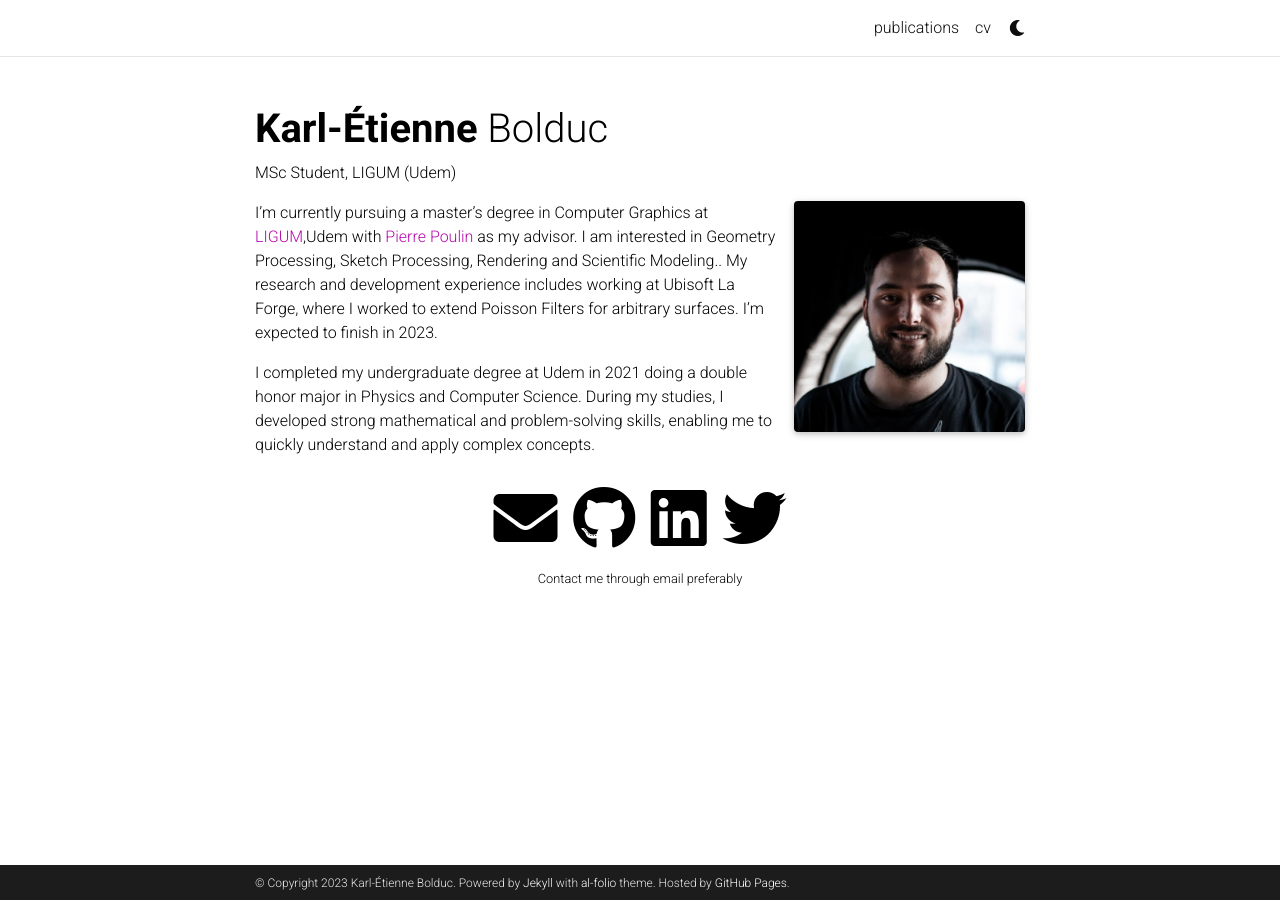
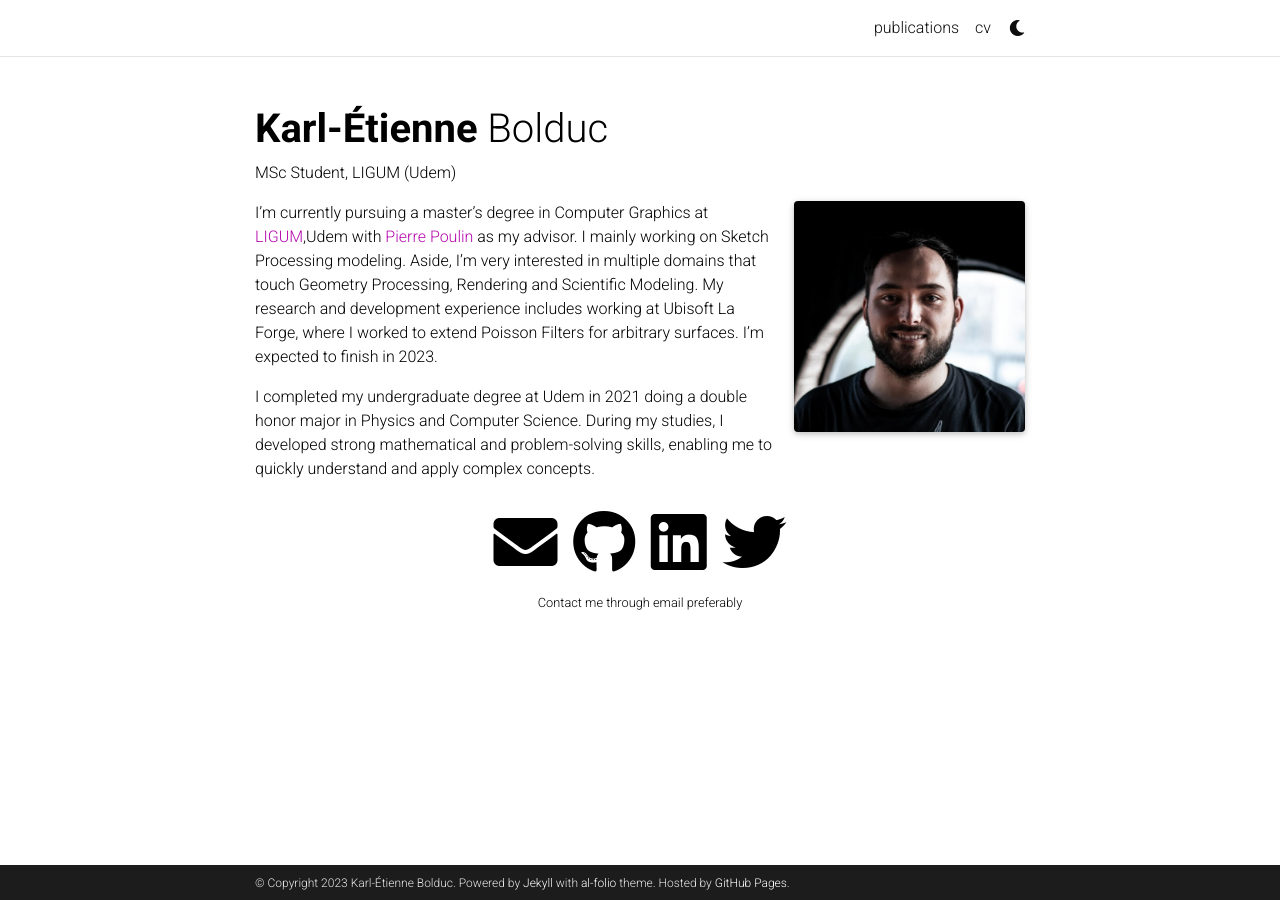
Before and after one commit to bolducke/bolducke.github.io, a Jekyll site: the page built from _pages/about.md, in a window 1280 px wide. Built offline with Jekyll 4.4.1, drawn with Linux system fonts in a browser that asks for light colours; full-size pictures stand in for the smaller copies a plugin makes; comment, search, counter and statistics services are not loaded; a style sheet for code colours, icons or effects is not loaded.

Commit message:
Improve Description

```diff
--- a/_pages/about.md
+++ b/_pages/about.md
@@ -19,6 +19,6 @@ selected_papers: false # includes a list of papers marked as "selected={true}"
 social: true  # includes social icons at the bottom of the page
 ---
 
-I'm currently pursuing a master's degree in Computer Graphics at [LIGUM](http://www.ligum.umontreal.ca/),Udem with [Pierre Poulin](http://www.iro.umontreal.ca/~poulin) as my advisor. I am interested in Geometry Processing, Sketch Processing, Rendering and Scientific Modeling.. My research and development experience includes working at Ubisoft La Forge, where I worked to extend Poisson Filters for arbitrary surfaces. I'm expected to finish in 2023.
+I'm currently pursuing a master's degree in Computer Graphics at [LIGUM](http://www.ligum.umontreal.ca/),Udem with [Pierre Poulin](http://www.iro.umontreal.ca/~poulin) as my advisor. I mainly working on Sketch Processing modeling. Aside, I'm very interested in multiple domains that touch Geometry Processing, Rendering and Scientific Modeling. My research and development experience includes working at Ubisoft La Forge, where I worked to extend Poisson Filters for arbitrary surfaces. I'm expected to finish in 2023.
 
 I completed my undergraduate degree at Udem in 2021 doing a double honor major in Physics and Computer Science. During my studies, I developed strong mathematical and problem-solving skills, enabling me to quickly understand and apply complex concepts.
```
